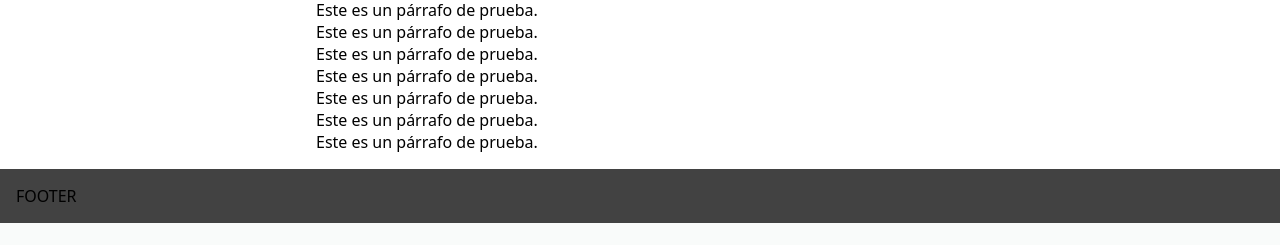
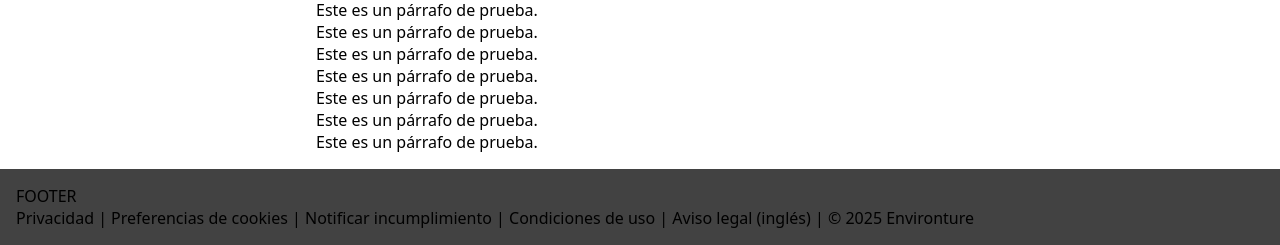
Before and after one commit to AlbertoRigoglioso/PrimerosPasos, a Flask app: page / in a window 1280 px wide. Shown: the part 1138-1383 px from the top of the page. Before the commit the page ends 1361 px from the top, so only its background shows below. Run offline with Flask 3, Linux system fonts and the light colour scheme.

Commit message:
Update base.html

```diff
--- a/templates/base.html
+++ b/templates/base.html
@@ -24,7 +24,9 @@
     <sidebar class="box">SIDEBAR</sidebar>
     <main class="box">{% block main %}MAIN{% endblock %}</main>
     <aside class="box">ASIDE</aside>
-    <footer class="box">FOOTER</footer>
+    <footer class="box">FOOTER
+      <p>Privacidad | Preferencias de cookies | Notificar incumplimiento | Condiciones de uso | Aviso legal (inglés) | © 2025 Environture</p>
+    </footer>
   </div>
   <script src="{{ url_for('static', filename='js/script.js') }}"></script>
 </body>
```
